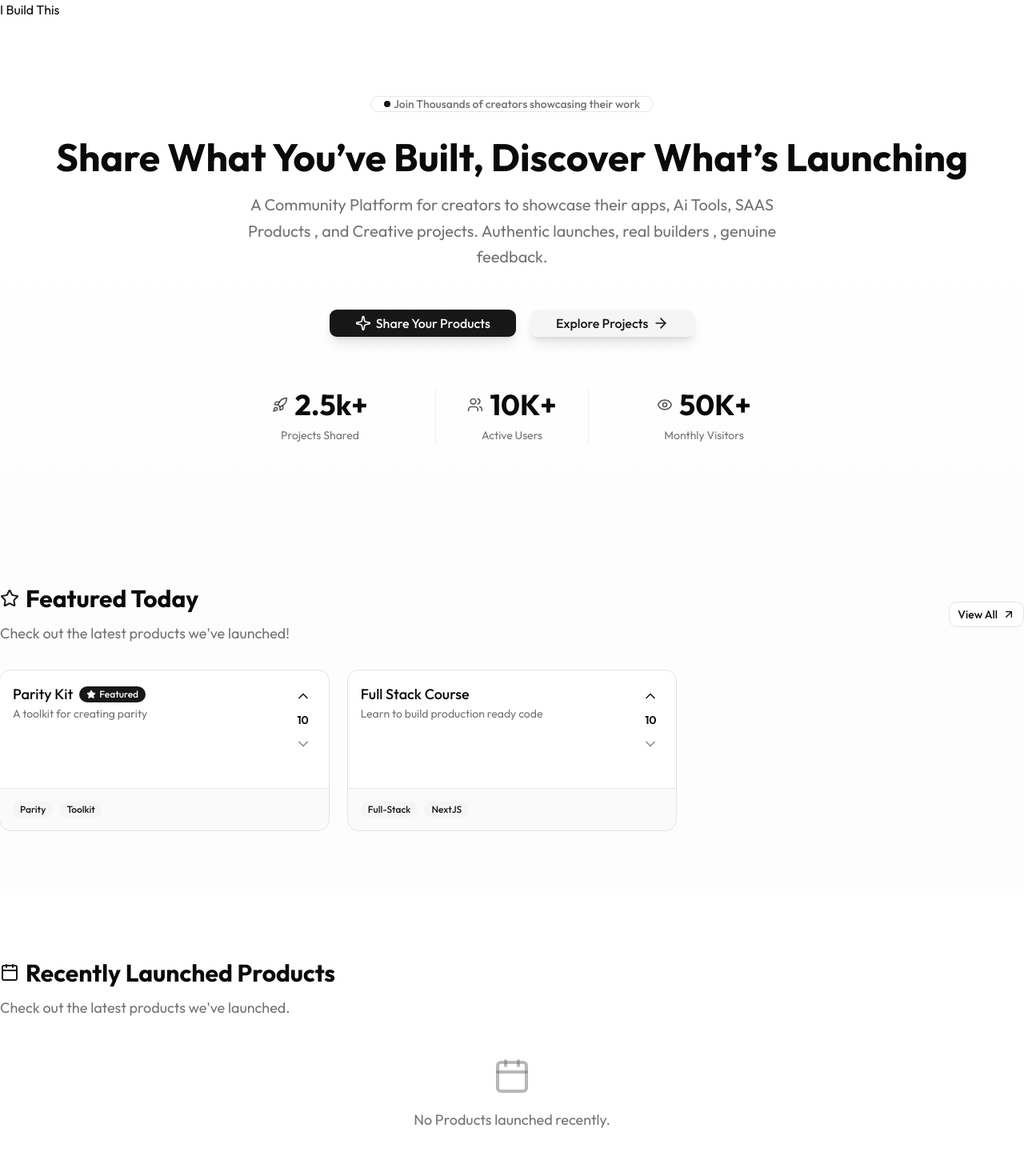
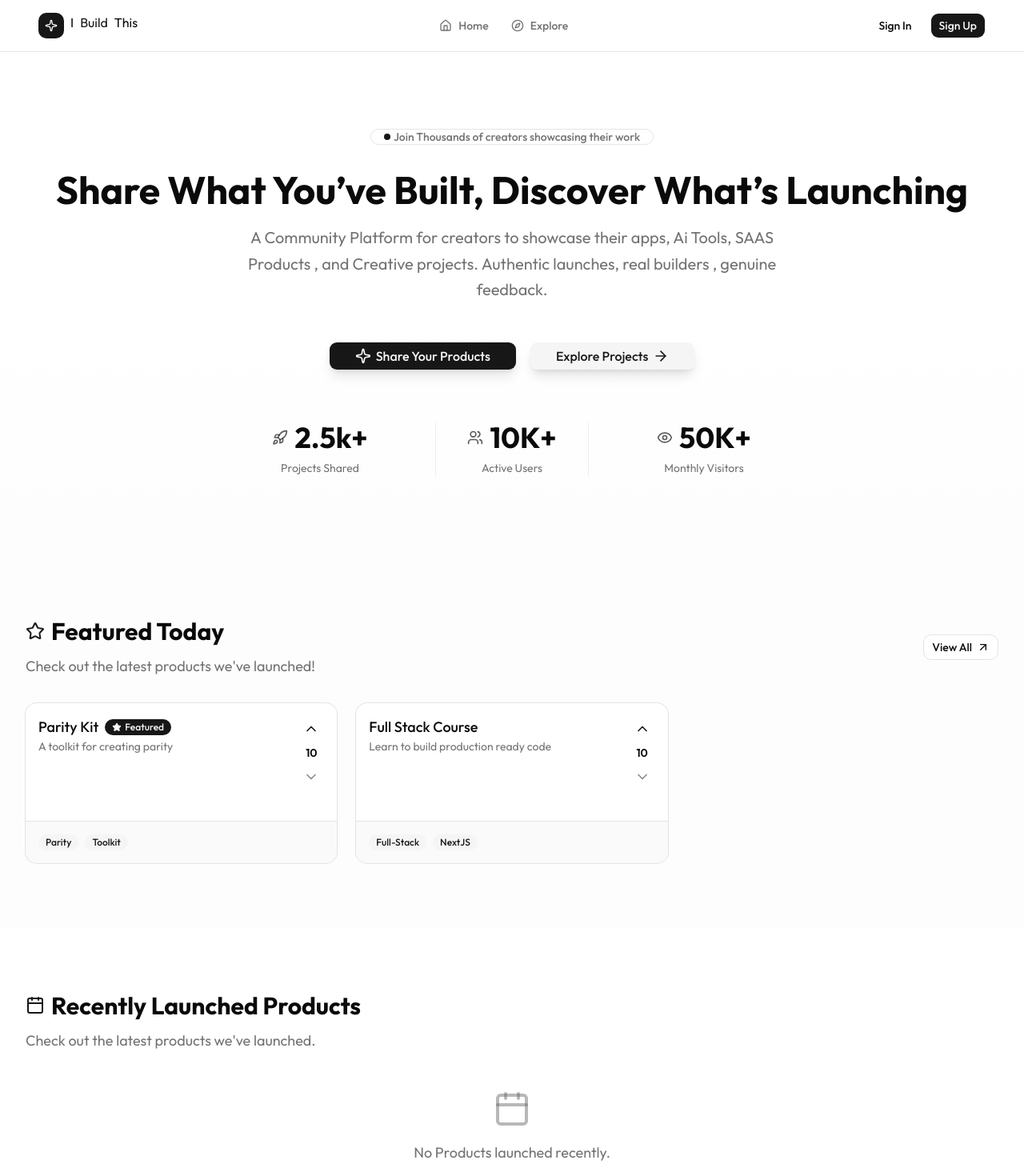
Before and after one commit to Asad272002/CrowdProjects, a Next.js app: page / in a window 1280 px wide. Shown: the top 1470 px of the page at 80% size. Built offline with nearby package versions, Linux system fonts and the light colour scheme.

Commit message:
Landing page complete with login button logic

```diff
--- a/app/globals.css
+++ b/app/globals.css
@@ -122,6 +122,10 @@
   .grid-wrapper {
     @apply grid grid-cols-1 md:grid-cols-2 lg:grid-cols-3 gap-6;
   }
+
+  .wrapper{
+    @apply mx-auto px-4 sm:px-6 lg:px-8;
+  }
 }
 @layer base {
   * {
--- a/app/layout.tsx
+++ b/app/layout.tsx
@@ -2,6 +2,9 @@
 import { Inter, Outfit } from "next/font/google";
 import "./globals.css";
 import { cn } from "@/lib/utils";
+
+import Footer from "@/components/common/footer";
+import Header from "@/components/common/header";
 
 const outfit = Outfit({subsets:['latin'],variable:'--font-sans'});
 
@@ -26,9 +29,9 @@
       className={cn("h-full", "antialiased", inter.variable, inter.variable, "font-sans", outfit.variable)}
     >
       <body className={`${outfit.className}`}>
-        <header>I Build This</header>
+        <Header />
         {children}
-        <footer>I Built This INC. All Right Reserved 2026</footer> ``
+        <Footer />
         </body>
     </html>
   );
--- /dev/null
+++ b/components/common/footer.tsx
@@ -0,0 +1,8 @@
+export default function Footer() {
+  return (
+    <footer className="border-t bg-muted/20 py-12">
+      <div className="wrapper">I Built This INC. All Right Reserved 2026
+      </div>
+      </footer>
+  );
+}
--- /dev/null
+++ b/components/common/header.tsx
@@ -0,0 +1,67 @@
+import { CompassIcon, HomeIcon, SparkleIcon, UserIcon } from "lucide-react";
+import Link from "next/link";
+import { Button } from "../ui/button";
+
+
+const Logo = () => {
+  return (
+    <Link href="/" className="flex item-center gap-2 group">
+        <div className="size-8 rounded-lg bg-primary flex items-center justify-center">
+            <SparkleIcon className="size-4 text-primary-foreground"/>
+        </div>
+        I <span className="text-primary">
+        Build
+        </span>This
+    </Link>
+
+  );
+};
+
+
+export default function Header() {
+
+  const isSignedIn = false;
+  return (
+    <header className="sticky top-0 z-50  border-b bg-background/95 backdrop-blur supports-backdrop-filter:bg-background/60">
+        <div className="wraper px-12">
+            <div className="flex h-16 justify-between items-center">
+                <Logo />
+                <nav className="flex items-center gap-1">
+                    <Link href="/" className="flex items-center gap-2 px-3 py-2 text-sm font-medium text-muted-foreground hover:text-foreground transition-colors hover:bg-muted/50">
+                    <HomeIcon className="size-4 "/>
+                    <span>Home</span>
+                    </Link>
+                    <Link href="/explore" className="flex items-center gap-2 px-3 py-2 text-sm font-medium text-muted-foreground hover:text-foreground transition-colors hover:bg-muted/50">
+
+                    <CompassIcon className="size-4" />
+                    <span>Explore</span>
+                    </Link>
+                       </nav>
+                    <div className="flex items-center gap-3">
+                     {isSignedIn ?(
+                     <>
+                     <Button asChild>
+                        <Link href="/submit" className="">
+                            <SparkleIcon className="size-4" />
+                            <span>Submit Project</span>
+                        </Link>
+                     </Button>
+                     {/*Clerk User*/}
+                     <Button variant={"ghost"}>
+                      <UserIcon className="size-4" />
+
+                     </Button>
+                     </>
+                     ) :(
+                     <>
+                     <Button variant="ghost">Sign In</Button>
+                     <Button >Sign Up</Button>
+                     </>
+                    )}
+                    </div>
+
+            </div>
+        </div>
+    </header>
+  );
+}
```
